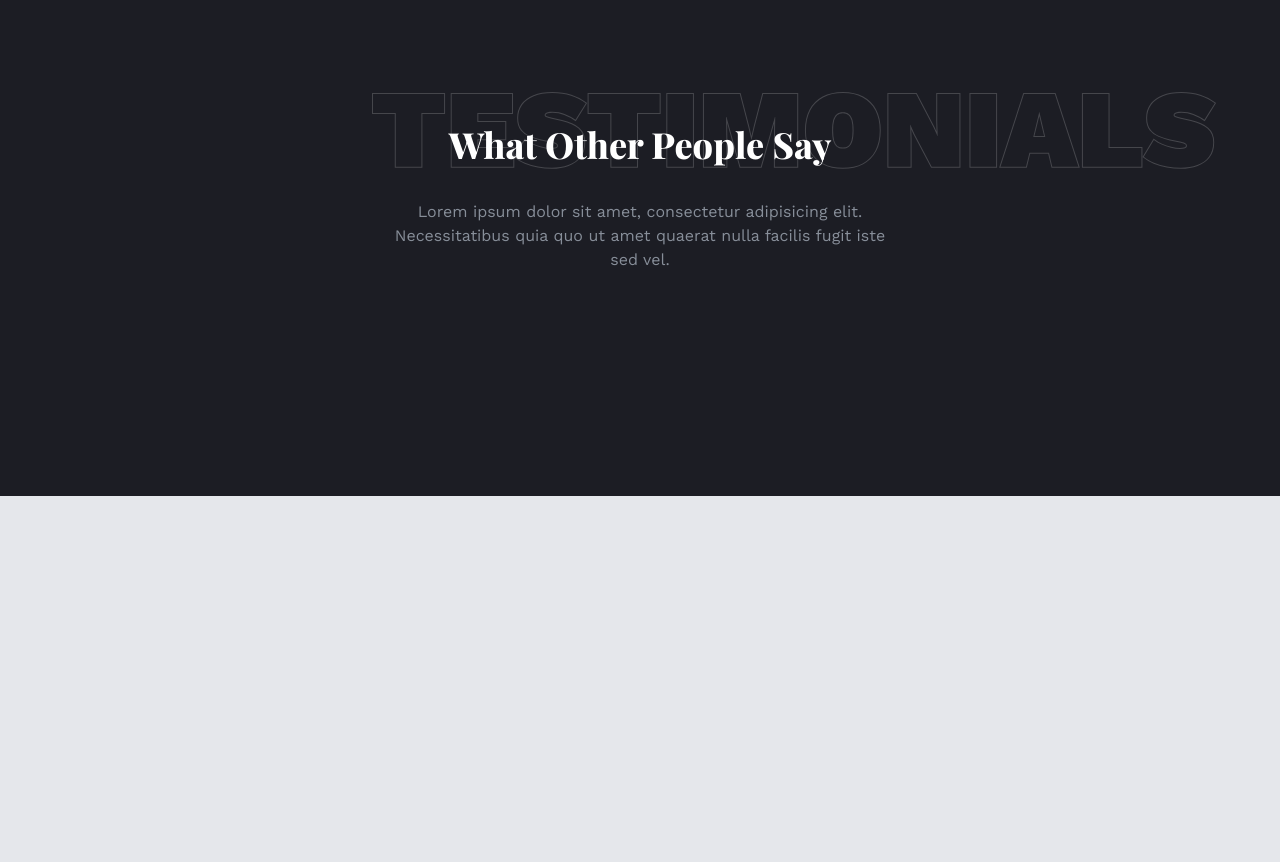
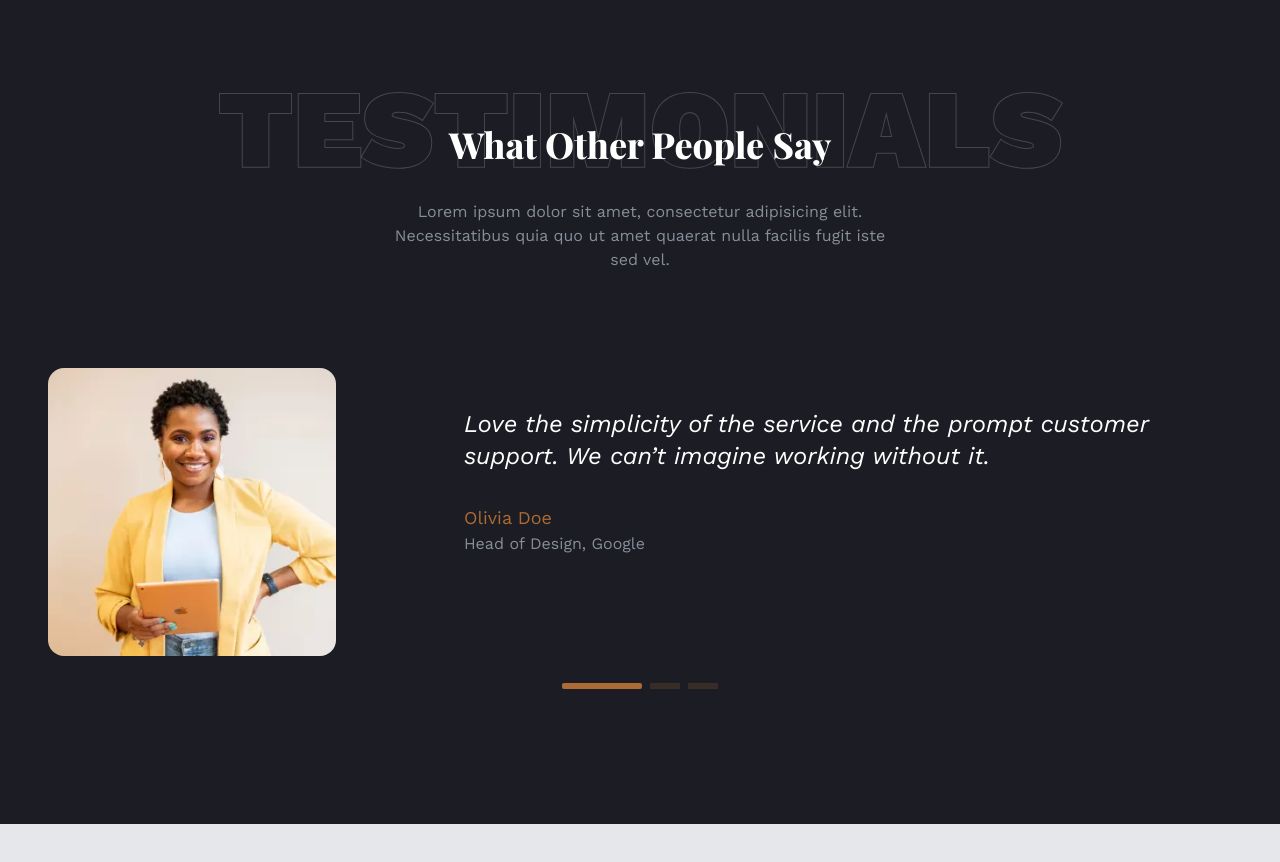
Before and after one commit to FahimAhmed270/portfolio, a React (Vite) app: page / in a window 1280 px wide. Shown: the part 4060-4922 px from the top of the page. Built offline with nearby package versions, Linux system fonts and the light colour scheme; a web font is replaced by a local one.

Commit message:
testimonial part complete

```diff
--- a/src/component/Testimonial.jsx
+++ b/src/component/Testimonial.jsx
@@ -1,14 +1,51 @@
 import React from 'react'
+import { testimonials } from '../data'
+import { Swiper, SwiperSlide } from 'swiper/react';
+import { Pagination, Autoplay } from 'swiper';
+// Import Swiper styles
+import 'swiper/css';
+import 'swiper/css/pagination';
+import 'swiper/css/autoplay';
+import '../swiper.css'
 
 const Testimonial = () => {
     return (
-    <section id='testimonials' className='section bg-secondary'>
+        <section id='testimonials' className='section bg-secondary relative'>
             <div className="container mx-auto">
                 <div className='flex flex-col items-center text-center'>
-                <h2 className='section-title before:content-testimonials relative before:absolute before:opacity-60 before:-top-[2rem] lg:before:-left-[20%] md:before:-left-[80%] before:-left-[60%]'>What Other People Say</h2>
+                    <h2 className='section-title before:content-testimonials relative before:absolute before:opacity-60 before:-top-[2rem] lg:before:-left-[60%] md:before:-left-[80%] before:-left-[60%]'>What Other People Say</h2>
                     <p className='subtitle'>Lorem ipsum dolor sit amet, consectetur adipisicing elit. Necessitatibus quia quo ut amet quaerat nulla facilis fugit iste sed vel.</p>
                 </div>
                 {/* slider */}
+                <div>
+                    <Swiper
+                        modules={[Pagination, Autoplay]}
+                        spaceBetween={50}
+                        pagination={{ clickable: true }}
+                        autoplay={{ delay:7500, disableOnInteraction:false}}
+                        className='mySwiper'
+                    >
+                        {testimonials.map((item, id) => {
+                            const { authorImg, authorText, authorName, authorPosition } = item;
+                            return (
+                                <SwiperSlide key={id}>
+                                    <div className='flex flex-col lg:flex-row gap-0 lg:gap-32 p-5 lg:p-0'>
+                                        <div className='w-48 h-48 lg:w-[328px] lg:h-[328px]'>
+                                            <img src={authorImg} alt="" className='rounded-2xl' />
+                                        </div>
+                                        <div className='flex flex-col max-w-3xl mt-10'>
+                                            <h5 className='font-body text-2xl mb-8 font-normal italic'>{authorText}</h5>
+                                            <div>
+                                                <p className='text-lg text-accent'>{authorName}</p>
+                                                <p>{authorPosition}</p>
+                                            </div>
+                                        </div>
+                                    </div>
+                                </SwiperSlide>
+                            )
+                        })}
+                    </Swiper>
+                </div>
             </div>
         </section>
     )
--- /dev/null
+++ b/src/swiper.css
@@ -0,0 +1,25 @@
+.swiper-pagination.swiper-pagination-clickable.swiper-pagination-bullets.swiper-pagination-horizontal {
+  position: absolute;
+  bottom: 0%;
+}
+
+.swiper-pagination-bullet {
+  background-color: #ac6b34;
+  width: 30px;
+  height: 6px;
+  border-radius: inherit;
+}
+
+.swiper-pagination-bullet-active {
+  width: 80px;
+  height: 6px;
+  border-radius: 2px;
+}
+
+@media screen and (max-width: 992px) {
+  .swiper-pagination.swiper-pagination-clickable.swiper-pagination-bullets.swiper-pagination-horizontal {
+    position: absolute;
+    bottom: 0%;
+    left: 25%;
+  }
+}
```
Lines whose indentation alone changed are shown as unchanged.
